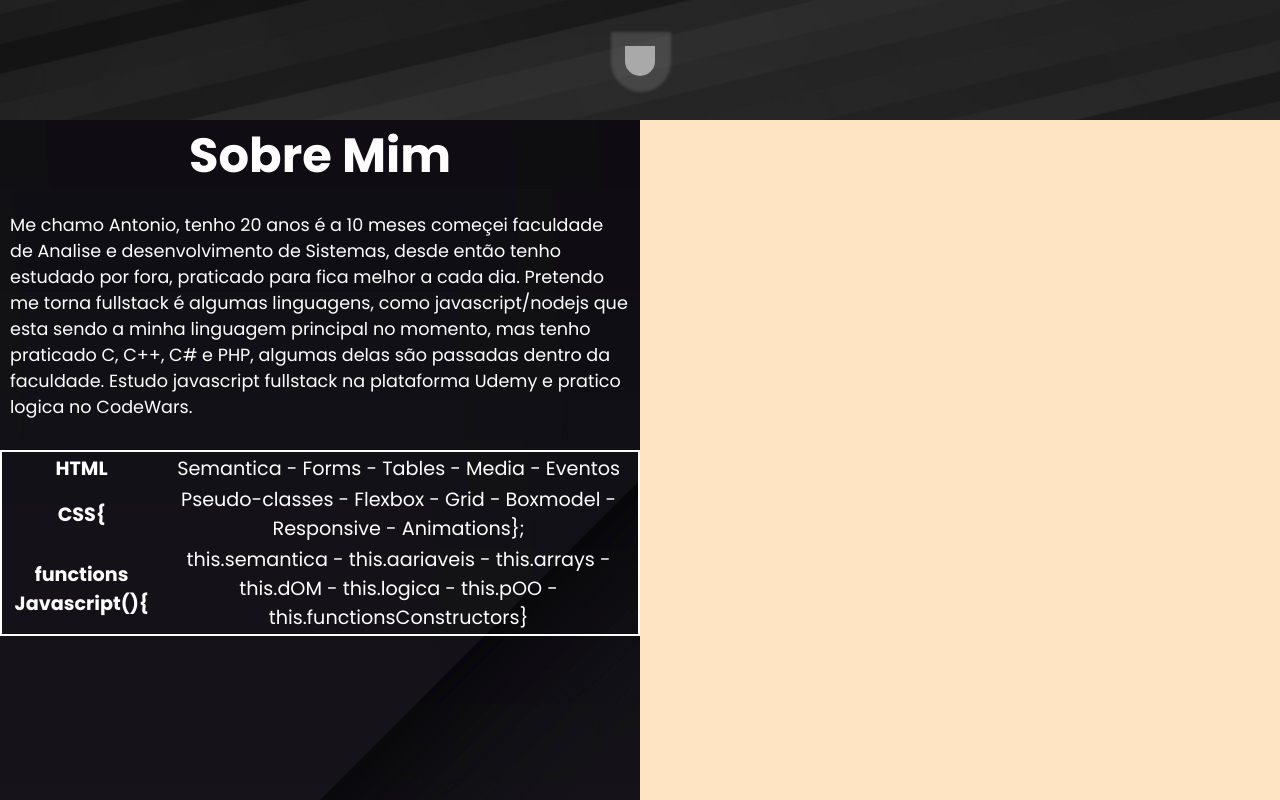
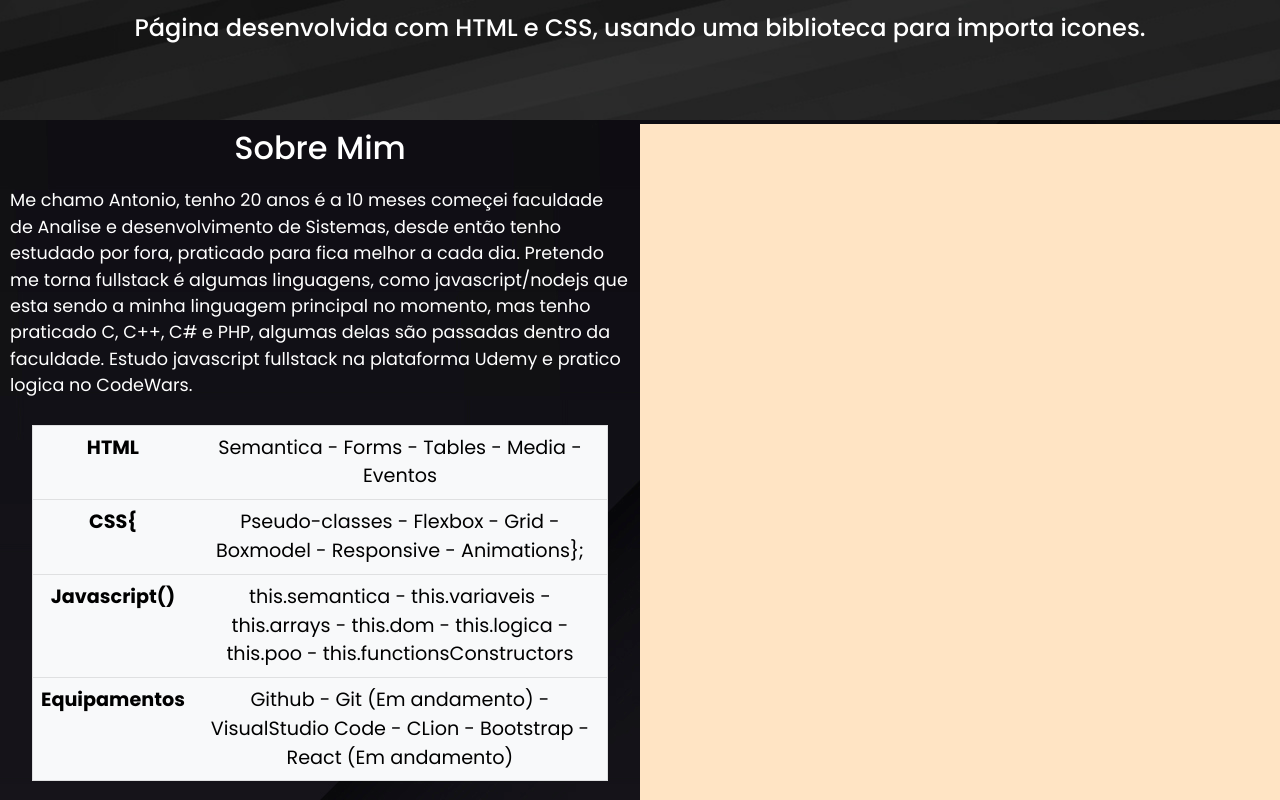
Before and after one commit to AntonioFilhoRoyal/Portifolio, a plain HTML site: page index.html in a window 1280 px wide. Shown: the part 680-1480 px from the top of the page. Drawn offline with Linux system fonts and the light colour scheme; a web font is replaced by a local one.

Commit message:
Remoção do button

```diff
--- a/css/style.css
+++ b/css/style.css
@@ -71,26 +71,12 @@ header .fa-c{
     color: #007efb;
 }
 
-header .btn-port{
-    width: 30px;
-    height: 30px;
-
-    background-color: 	#A9A9A9;
-
-    animation: mouseScroll 2s linear infinite;
-
-    border: none;
-    border-radius: 30px;
-
-    position: relative;
-    cursor: row-resize;
-}
 
 
 
 main{
     width: 100%;
-    height: 200vh;
+    height: 202vh;
 
     background-image: url(/img/v1016-b-08.jpg);
 
@@ -115,12 +101,12 @@ main .m-port-div-desc{
 }
 
 main .m-port-div-desc .m-port-desc{
+    margin-top: 5px;
     margin-bottom: 10px;
-    font-size: 3em;
+    font-size: 2em;
 }
 
 main .m-port-div-desc .p-desc{
-    margin-bottom: 20px;
     padding: 10px;
     text-align: left;
     font-size: 1.1em;
@@ -131,8 +117,15 @@ main .m-port-div-desc .div-skills{
     font-size: 1.2em;
 }
 
+main .div-skills{
+    margin: 10px auto;
+    width: 90%;
+}
+
 main table{
-    border: 2px solid white;
+
+    color: white;
+    border: 1px solid white;
 }
 
 main .m-port-div-video{
@@ -146,6 +139,7 @@ main .section-codigos{
     display: flex;
     flex-direction: column;
     justify-content: space-around;
+    align-items: center;
 }
 
 main .btn-main{
@@ -161,14 +155,3 @@ main .btn-main{
 }
 
 /* KEYFRAMES */
-
-@keyframes mouseScroll{
-
-    0%{ box-shadow: 1px 1px 1px 1px #8888884d;}
-    50%{
-        box-shadow: 1px 1px 3px 15px #8888884d;
-        top: 13px;
-        border-radius: 0px 0px 30px 30px;}
-    100%{ box-shadow: 1px 1px 1px 1px #8888884d;}
-
-}
--- a/index.html
+++ b/index.html
@@ -1,5 +1,6 @@
 <!DOCTYPE html>
 <html lang="pt-BR">
+
 <head>
     <meta charset="UTF-8">
     <meta http-equiv="X-UA-Compatible" content="IE=edge">
@@ -7,13 +8,17 @@
     <!-- FONTS -->
     <link rel="preconnect" href="https://fonts.googleapis.com">
     <link rel="preconnect" href="https://fonts.gstatic.com" crossorigin>
-    <link href="https://fonts.googleapis.com/css2?family=Abril+Fatface&family=Acme&family=Big+Shoulders+Display:wght@700&family=Inter:wght@400;700&family=Kanit&family=Kdam+Thmor+Pro&family=Kumbh+Sans:wght@400;700&family=Lexend+Deca&family=Noto+Sans:wght@700&family=Outfit:wght@400;700&family=Overpass:wght@400;700&family=Pacifico&family=Permanent+Marker&family=Poppins:wght@200;400;500;700;900&family=Red+Hat+Display:wght@500;700;900&family=Roboto:ital,wght@0,100;0,300;0,400;0,500;0,700;1,500;1,900&display=swap" rel="stylesheet">
+    <link
+        href="https://fonts.googleapis.com/css2?family=Abril+Fatface&family=Acme&family=Big+Shoulders+Display:wght@700&family=Inter:wght@400;700&family=Kanit&family=Kdam+Thmor+Pro&family=Kumbh+Sans:wght@400;700&family=Lexend+Deca&family=Noto+Sans:wght@700&family=Outfit:wght@400;700&family=Overpass:wght@400;700&family=Pacifico&family=Permanent+Marker&family=Poppins:wght@200;400;500;700;900&family=Red+Hat+Display:wght@500;700;900&family=Roboto:ital,wght@0,100;0,300;0,400;0,500;0,700;1,500;1,900&display=swap"
+        rel="stylesheet">
 
     <!-- CSS -->
+    <link rel="stylesheet" type="text/css" href="./css/css/bootstrap.min.css">
     <link rel="stylesheet" type="text/css" href="./css/style.css">
 
     <title>Bear</title>
 </head>
+
 <body>
 
     <!-- HEADER -->
@@ -33,10 +38,7 @@
         <h2 class="h-port-desc">
             Página desenvolvida com HTML e CSS, usando uma biblioteca para importa icones.
         </h2>
-               <!-- BUTTON PARA TRANSIÇÃO -->
-        <div class="h-port-div-btn">
-            <button class="btn-port"></button>
-        </div>
+
     </header>
 
     <!-- MAIN -->
@@ -48,19 +50,22 @@
 
             <!-- DIV DA DESCRIÇÃO -->
             <div class="m-port-div-desc">
-                <h1 class="m-port-desc">Sobre Mim</h1>    <!-- TITULO -->
+                <h1 class="m-port-desc">Sobre Mim</h1> <!-- TITULO -->
                 <!-- TEXTO -->
                 <p class="p-desc">Me chamo Antonio, tenho 20 anos é a 10 meses começei faculdade
                     de Analise e desenvolvimento de Sistemas, desde então tenho estudado por fora, praticado
-                para fica melhor a cada dia. Pretendo me torna fullstack é algumas linguagens, como javascript/nodejs que
-                esta sendo a minha linguagem principal no momento, mas tenho praticado C, C++, C# e PHP, algumas delas são
-                passadas dentro da faculdade. Estudo javascript fullstack na plataforma Udemy e pratico logica no CodeWars.
+                    para fica melhor a cada dia. Pretendo me torna fullstack é algumas linguagens, como
+                    javascript/nodejs que
+                    esta sendo a minha linguagem principal no momento, mas tenho praticado C, C++, C# e PHP, algumas
+                    delas são
+                    passadas dentro da faculdade. Estudo javascript fullstack na plataforma Udemy e pratico logica no
+                    CodeWars.
                 </p>
 
                 <!-- DIV DAS SKILLS -->
                 <div class="div-skills">
 
-                    <table>
+                    <table class=" table table-hover table-light">
                         <tr>
                             <th>HTML</th>
                             <td>Semantica - Forms - Tables - Media - Eventos</td>
@@ -70,8 +75,13 @@
                             <td>Pseudo-classes - Flexbox - Grid - Boxmodel - Responsive - Animations};</td>
                         </tr>
                         <tr>
-                            <th>functions Javascript(){</th>
-                            <td>this.semantica - this.aariaveis - this.arrays - this.dOM - this.logica - this.pOO - this.functionsConstructors}</td>
+                            <th>Javascript()</th>
+                            <td>this.semantica - this.variaveis - this.arrays - this.dom - this.logica - this.poo -
+                                this.functionsConstructors</td>
+                        </tr>
+                        <tr>
+                            <th>Equipamentos</th>
+                            <td>Github - Git (Em andamento) - VisualStudio Code - CLion - Bootstrap - React (Em andamento)</td>
                         </tr>
                     </table>
 
@@ -104,4 +114,5 @@
 
     <script src="https://kit.fontawesome.com/57d9d4112c.js" crossorigin="anonymous"></script>
 </body>
+
 </html>
```
Lines whose indentation alone changed are shown as unchanged.
